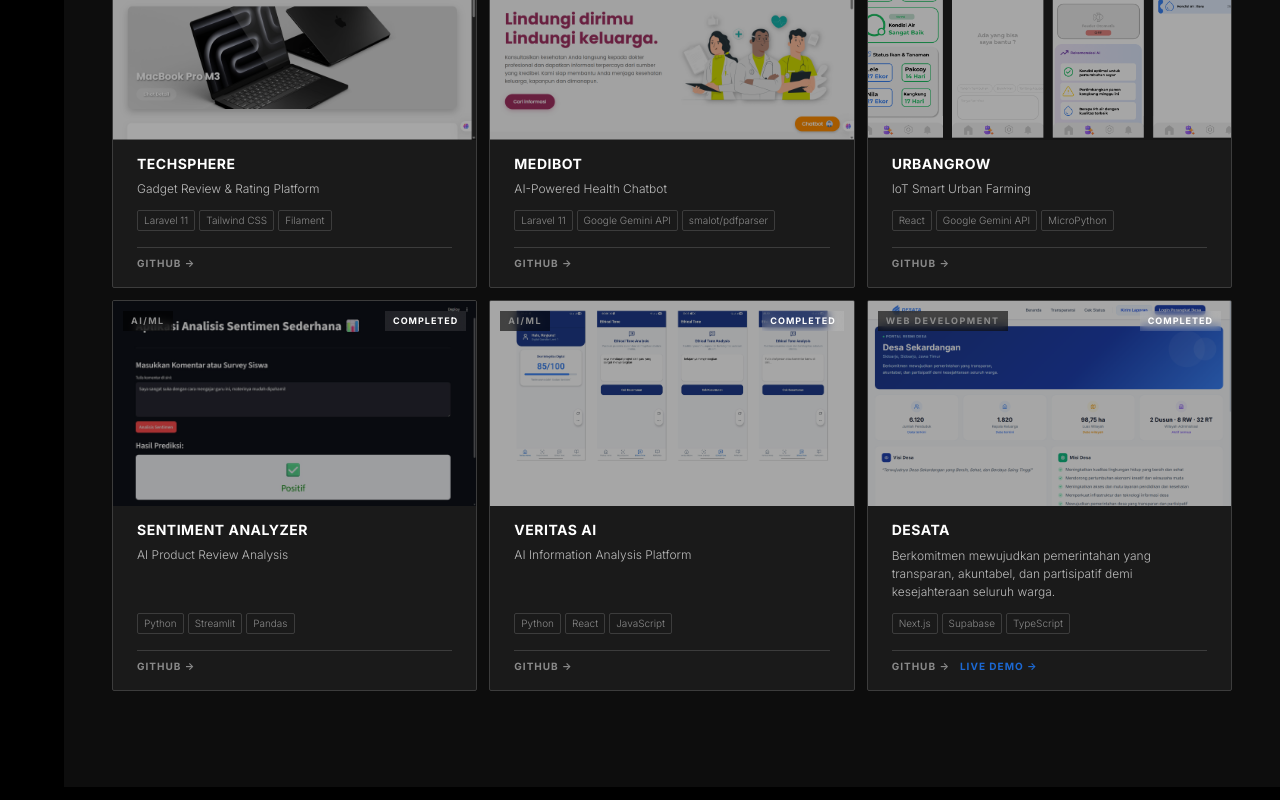
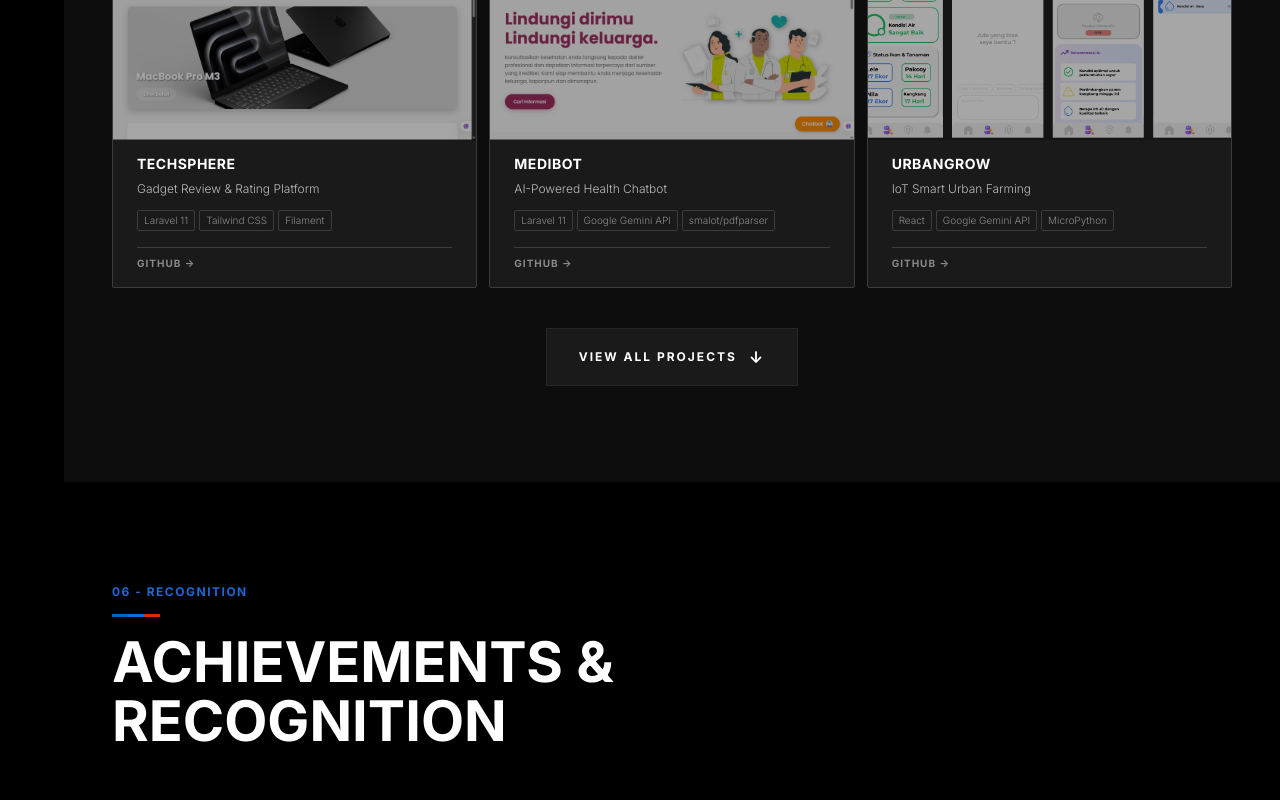
Before and after one commit to ReyCannavaro/portofolio-reycannavaro-next, a Next.js app: page / in a window 1280 px wide. Shown: the part 5229-6029 px from the top of the page. Built offline with nearby package versions, Linux system fonts and the light colour scheme; no server answers.

Commit message:
feat: add Projects section with carousel showcase and filtering capability

```diff
--- a/src/app/components/Projects.tsx
+++ b/src/app/components/Projects.tsx
@@ -11,6 +11,7 @@ export default function Projects() {
   const [activeFilter, setActiveFilter] = useState("ALL");
   const [hoveredId, setHoveredId] = useState<string | null>(null);
   const [activeHero, setActiveHero] = useState(0);
+  const [showAll, setShowAll] = useState(false);
 
   const FILTERS = ["ALL", "Web Development", "AI/ML", "IoT", "Game Development"];
 
@@ -19,6 +20,8 @@ export default function Projects() {
     activeFilter === "ALL"
       ? projects.filter((p) => !HERO_PROJECT_IDS.includes(p.id))
       : projects.filter((p) => !HERO_PROJECT_IDS.includes(p.id) && p.category === activeFilter);
+
+  const displayedOtherProjects = showAll ? otherProjects : otherProjects.slice(0, 3);
 
   useEffect(() => {
     const obs = new IntersectionObserver(
@@ -447,7 +450,7 @@ export default function Projects() {
           }}
           className="projects-grid"
         >
-          {otherProjects.map((project, i) => {
+          {displayedOtherProjects.map((project, i) => {
             const isHov = hoveredId === project.id;
             return (
               <div
@@ -606,6 +609,48 @@ export default function Projects() {
             );
           })}
         </div>
+
+        {!showAll && otherProjects.length > 3 && (
+          <div
+            style={{
+              marginTop: "var(--space-xl)",
+              display: "flex",
+              justifyContent: "center",
+              opacity: visible ? 1 : 0,
+              transition: "opacity 0.5s ease 0.8s",
+            }}
+          >
+            <button
+              onClick={() => setShowAll(true)}
+              className="btn-ghost"
+              style={{
+                display: "inline-flex",
+                alignItems: "center",
+                gap: 12,
+                padding: "16px 32px",
+                fontSize: 12,
+                fontWeight: 700,
+                letterSpacing: "2px",
+                textTransform: "uppercase",
+                border: "1px solid var(--hairline-strong)",
+                background: "var(--surface-card)",
+                color: "var(--on-dark)",
+                cursor: "pointer",
+                transition: "all 0.3s ease",
+              }}
+              onMouseEnter={(e) => {
+                (e.currentTarget as HTMLButtonElement).style.background = "var(--surface-elevated)";
+                (e.currentTarget as HTMLButtonElement).style.borderColor = "var(--m-blue-dark)";
+              }}
+              onMouseLeave={(e) => {
+                (e.currentTarget as HTMLButtonElement).style.background = "var(--surface-card)";
+                (e.currentTarget as HTMLButtonElement).style.borderColor = "var(--hairline-strong)";
+              }}
+            >
+              VIEW ALL PROJECTS <span style={{ fontSize: 16 }}>↓</span>
+            </button>
+          </div>
+        )}
       </div>
 
       <style>{`
```
